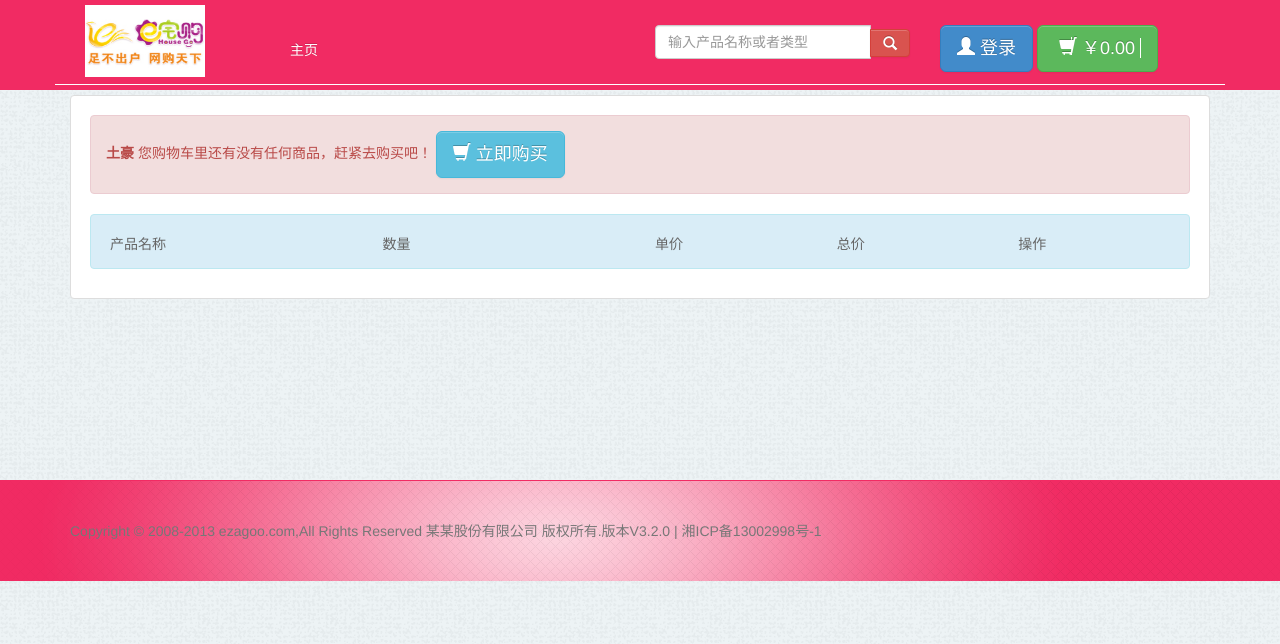
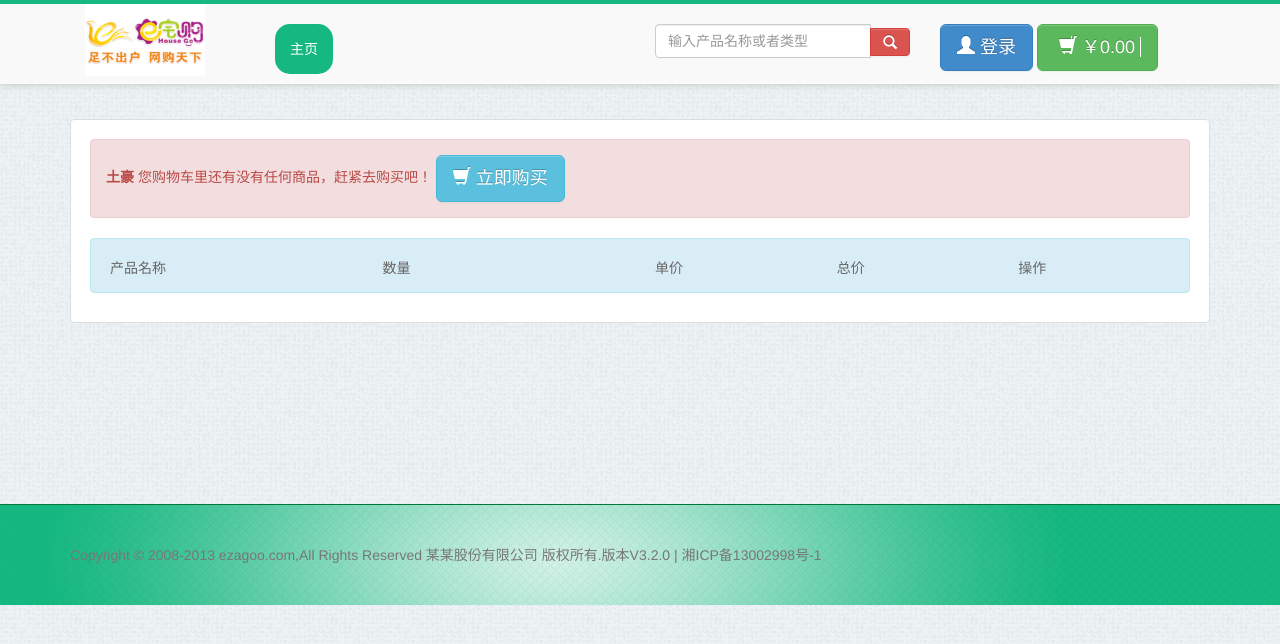
Before and after one commit to PanP7/demohtml, a PHP site: page /cart.html in a window 1280 px wide. Shown: the top 644 px of the page. Run offline with PHP 8.4, Linux system fonts and the light colour scheme.

Commit message:
update ezagoo style

```diff
--- a/Styles/style.css
+++ b/Styles/style.css
@@ -11,11 +11,18 @@ body
         }
         .a-nav
         {
-            background-color: #F12B63;
+            /*background-color: #F12B63;
             box-shadow: 0 1px 0 rgba(255, 255, 255, 0.1);
             text-shadow: 0 -1px 0 rgba(0, 0, 0, 0.15);
             padding:5px 0;
-            color:#FFFFFF;
+            color:#FFFFFF;*/
+            background-color: #F9F9F9;
+            border-top: 4px solid #15B880;
+            box-shadow: 0 0 8px #BCBCBC;
+            height: auto;
+            margin-bottom: 20px;
+            position: relative;
+            width: 100%;
         }
         .b-nav
         {
@@ -125,13 +132,13 @@ body
 
         .bs-footer
         {
-            border-top: 1px solid #F12B63;
+            border-top: 1px solid #00763E;
             color: #777777;
             margin-top: 100px;
             padding-bottom: 30px;
             padding-top: 40px;
             background: url(images/intro_texture.png) center no-repeat;
-            background-color:#F12B63;
+            background-color:#15B880;
         }
         .nav-tabs li
         {
@@ -281,6 +288,8 @@ body
 .nav > li >a
 {
     color:#FFFFFF;
+    border-radius:15px;
+    background-color:#15B880;
 }
 #headernav > li >a:hover
 {
--- a/cart.html
+++ b/cart.html
@@ -177,7 +177,6 @@
             </ul>
         </div>
     </div>
-    <div style="height:80px">&nbsp</div>
     <div class="container" style="min-height:300px">
         <div class="bs-example">
             <div class="row">
--- a/detail.html
+++ b/detail.html
@@ -218,7 +218,6 @@
             </ul>
         </div>
     </div>
-    <div style="height:80px">&nbsp</div>
     <div class="container" style="min-height:300px">
         <div class="bs-example">
             <div class="row">
--- a/index.html
+++ b/index.html
@@ -141,7 +141,6 @@
             </ul>
         </div>
     </div>
-    <div style="height:80px">&nbsp</div>
     <div class="container" style="min-height:300px">
         <div id="carousel-example-generic" class="carousel slide" data-ride="carousel">
           <!-- Indicators -->
```
